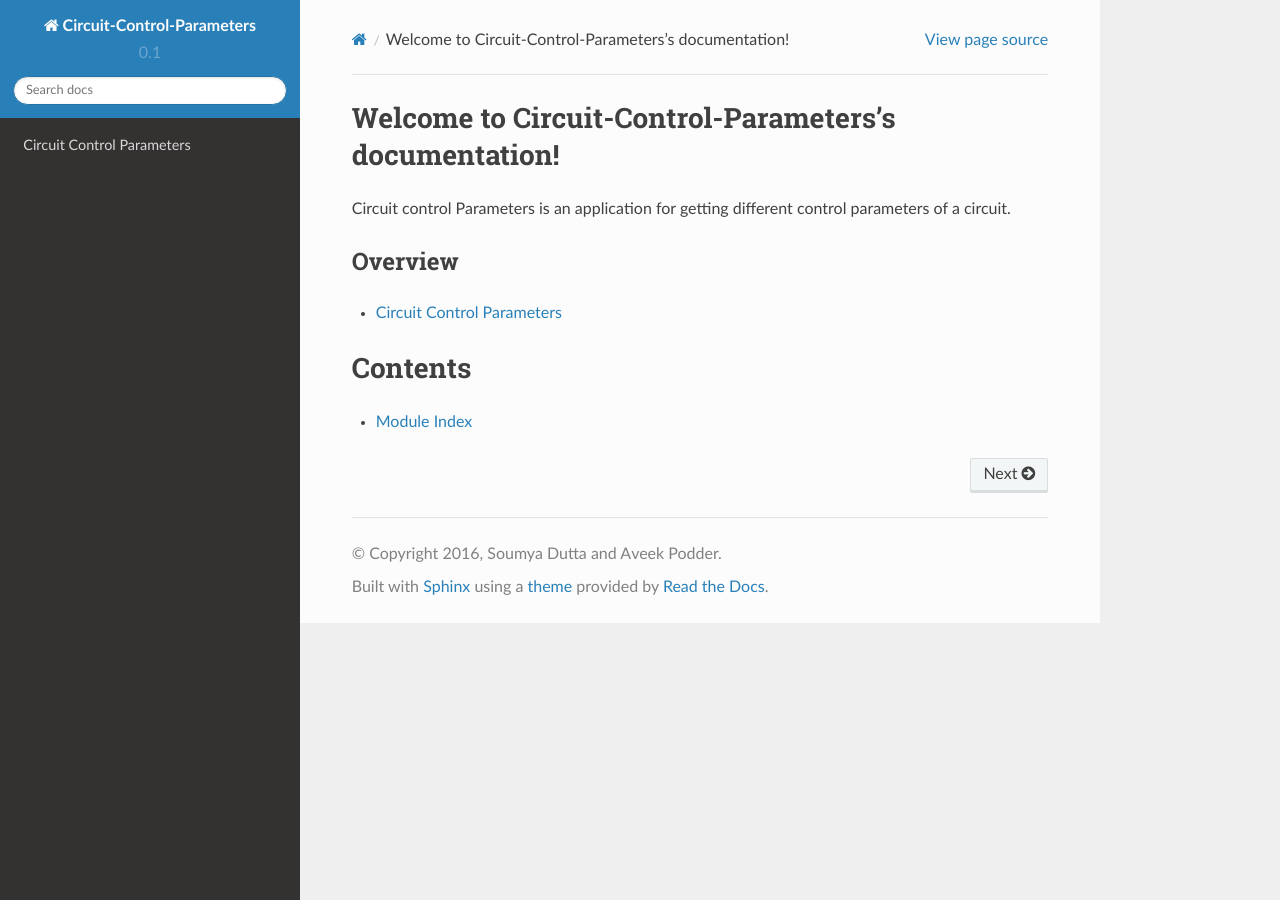
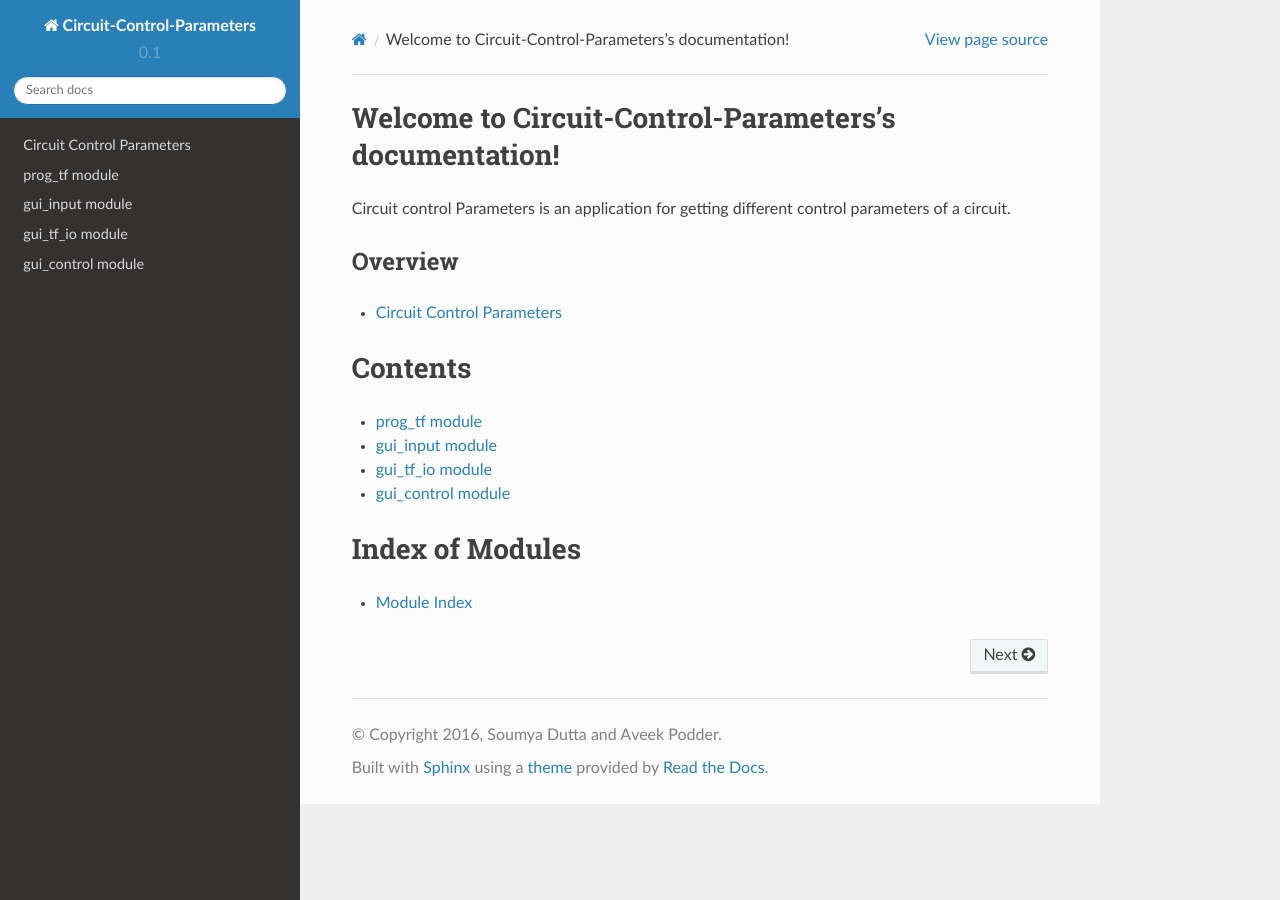
Before and after one commit to Soumya-dutta/SDES2016, a Sphinx documentation site: the page built from docs/index.rst, in a window 1280 px wide. Built offline with Sphinx 7.4.7 and the Read the Docs theme 2.0.0, drawn with Linux system fonts in a browser that asks for light colours.

Commit message:
PHONY added in makefile, index changed slightly

```diff
--- a/docs/index.rst
+++ b/docs/index.rst
@@ -21,4 +21,15 @@ Overview
 Contents
 ========
 
+.. toctree::
+    :maxdepth: 2
+
+    source/prog_tf.rst
+    source/gui_input.rst
+    source/gui_tf_io.rst
+    source/gui_control.rst
+
+Index of Modules
+================
+
 * :ref:`modindex`
```
Also changed, not shown: 1 other file.
